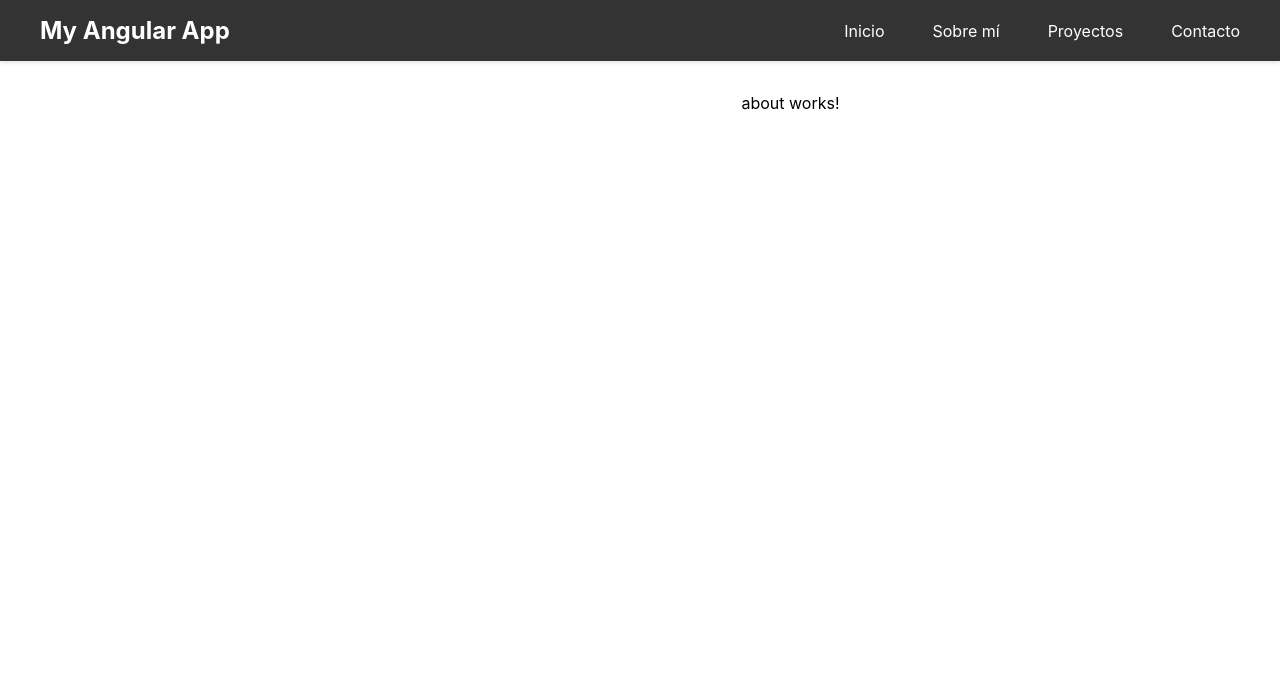
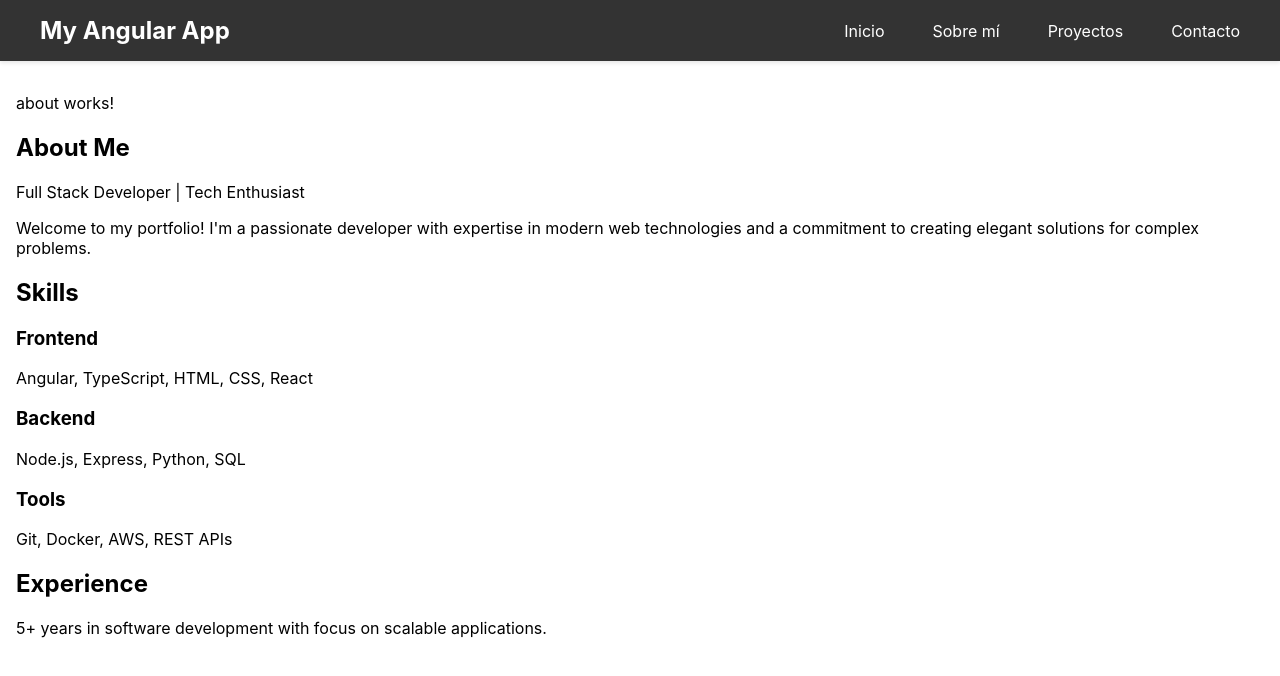
Before and after one commit to juanroyofullstack/angular-app, an Angular app: page /about in a window 1280 px wide. Shown: the top 676 px of the page. Built offline with nearby package versions, Linux system fonts and the light colour scheme.

Commit message:
add: about page and service

```diff
--- a/src/app/app.component.html
+++ b/src/app/app.component.html
@@ -96,9 +96,8 @@
 
   .content {
     display: flex;
-    justify-content: space-around;
+    justify-content: center;
     width: 100%;
-    max-width: 700px;
     margin-bottom: 3rem;
   }
 
--- a/src/app/app.config.server.ts
+++ b/src/app/app.config.server.ts
@@ -1,5 +1,6 @@
 import { mergeApplicationConfig, ApplicationConfig } from '@angular/core';
 import { provideServerRendering } from '@angular/platform-server';
+import { provideHttpClient } from '@angular/common/http';
 import { provideServerRouting } from '@angular/ssr';
 import { appConfig } from './app.config';
 import { serverRoutes } from './app.routes.server';
@@ -7,8 +8,9 @@ import { serverRoutes } from './app.routes.server';
 const serverConfig: ApplicationConfig = {
   providers: [
     provideServerRendering(),
-    provideServerRouting(serverRoutes)
-  ]
+    provideServerRouting(serverRoutes),
+    provideHttpClient(),
+  ],
 };
 
 export const config = mergeApplicationConfig(appConfig, serverConfig);
--- a/src/app/pages/about/about.component.html
+++ b/src/app/pages/about/about.component.html
@@ -1 +1,42 @@
 <p>about works!</p>
+<section class="about-container">
+  <div class="about-header">
+    <h1>About Me</h1>
+    <p class="subtitle">Full Stack Developer | Tech Enthusiast</p>
+  </div>
+
+  <div class="about-content">
+    <div class="about-intro">
+      <p>
+        Welcome to my portfolio! I'm a passionate developer with expertise in
+        modern web technologies and a commitment to creating elegant solutions
+        for complex problems.
+      </p>
+    </div>
+
+    <div class="skills-section">
+      <h2>Skills</h2>
+      <div class="skills-grid">
+        <div class="skill-card">
+          <h3>Frontend</h3>
+          <p>Angular, TypeScript, HTML, CSS, React</p>
+        </div>
+        <div class="skill-card">
+          <h3>Backend</h3>
+          <p>Node.js, Express, Python, SQL</p>
+        </div>
+        <div class="skill-card">
+          <h3>Tools</h3>
+          <p>Git, Docker, AWS, REST APIs</p>
+        </div>
+      </div>
+    </div>
+
+    <div class="experience-section">
+      <h2>Experience</h2>
+      <p>
+        5+ years in software development with focus on scalable applications.
+      </p>
+    </div>
+  </div>
+</section>
--- a/src/app/pages/projects/projects.component.html
+++ b/src/app/pages/projects/projects.component.html
@@ -1,3 +1,4 @@
+<div class="Projects">
   <p>projects works!</p>
   <a routerLink="/project/1">Proyecto 1</a>
   <a routerLink="/project/2">Proyecto 2</a>
@@ -12,3 +13,4 @@
       </div>
     </div>
   </div>
+</div>
--- a/src/app/pages/projects/projects.component.scss
+++ b/src/app/pages/projects/projects.component.scss
@@ -0,0 +1,7 @@
+:host {
+  width: 100%;
+}
+
+.Projects {
+  width: 100%;
+}
```
Also changed, not shown: src/app/src/app/services/projects.service.ts (added, +9 -0 lines), 1 other file (tests, documents, lock files or other folders). Lines whose indentation alone changed are shown as unchanged.
